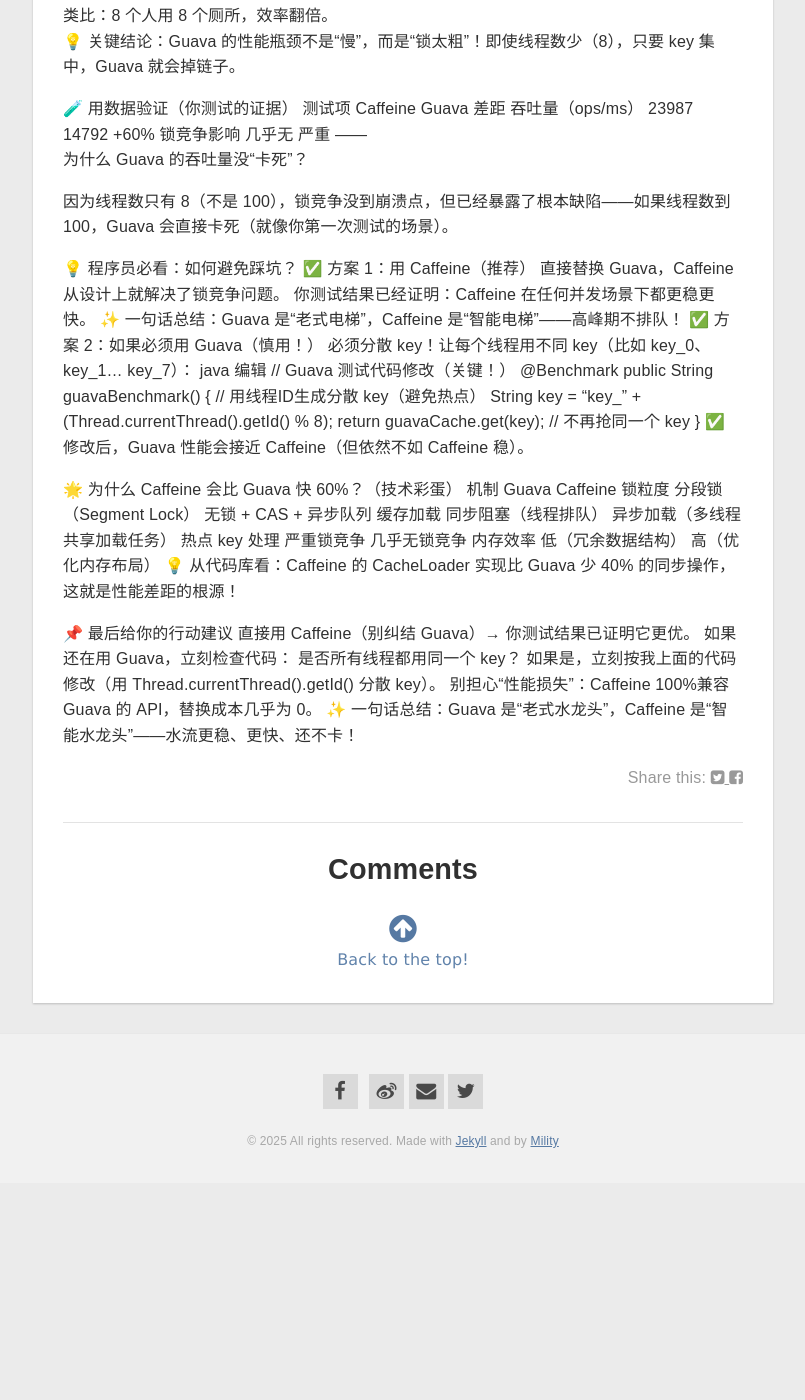
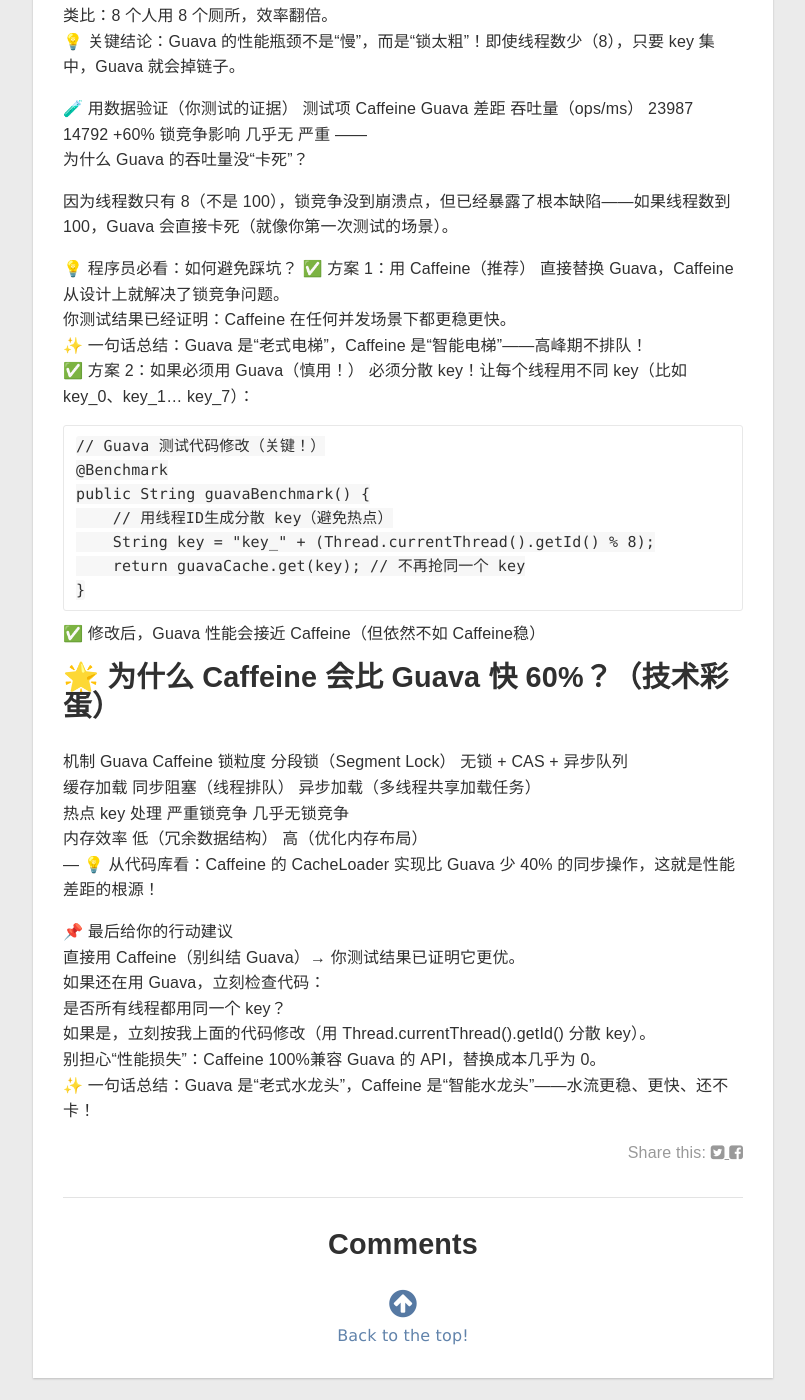
Before and after one commit to Mility/Mility.github.io, a Jekyll site: the page built from _posts/2025-12-08-guava与caffine对比.markdown, in a window 1280 px wide and 1400 px high, scrolled down 4625 px. Shown: the whole window, without its empty margins (237-1042 px from the left). Built offline with Jekyll 4.4.1, drawn with Linux system fonts in a browser that asks for light colours; nearby versions of some CDN libraries; comment, search, counter and statistics services are not loaded; before the commit the page ends 5808 px from its top, so only the background shows below that.

Commit message:
格式修改

```diff
--- a/_posts/2025-12-08-guava与caffine对比.markdown
+++ b/_posts/2025-12-08-guava与caffine对比.markdown
@@ -211,8 +211,7 @@ Caffeine 用 Striped 锁 + 异步加载队列，把锁竞争降到最低：
 ✨ 一句话总结：Guava 是“老式电梯”，Caffeine 是“智能电梯”——高峰期不排队！
 ✅ 方案 2：如果必须用 Guava（慎用！）
 必须分散 key！让每个线程用不同 key（比如 key_0、key_1... key_7）：
-java
-编辑
+~~~
 // Guava 测试代码修改（关键！）
 @Benchmark
 public String guavaBenchmark() {
@@ -220,14 +219,17 @@ public String guavaBenchmark() {
     String key = "key_" + (Thread.currentThread().getId() % 8);
     return guavaCache.get(key); // 不再抢同一个 key
 }
-✅ 修改后，Guava 性能会接近 Caffeine（但依然不如 Caffeine 稳）。
+~~~
+✅ 修改后，Guava 性能会接近 Caffeine（但依然不如 Caffeine稳）
 
 🌟 为什么 Caffeine 会比 Guava 快 60%？（技术彩蛋）
+---
 机制	Guava	Caffeine
 锁粒度	分段锁（Segment Lock）	无锁 + CAS + 异步队列
 缓存加载	同步阻塞（线程排队）	异步加载（多线程共享加载任务）
 热点 key 处理	严重锁竞争	几乎无锁竞争
 内存效率	低（冗余数据结构）	高（优化内存布局）
+---
 💡 从代码库看：Caffeine 的 CacheLoader 实现比 Guava 少 40% 的同步操作，这就是性能差距的根源！
 
 📌 最后给你的行动建议
```
